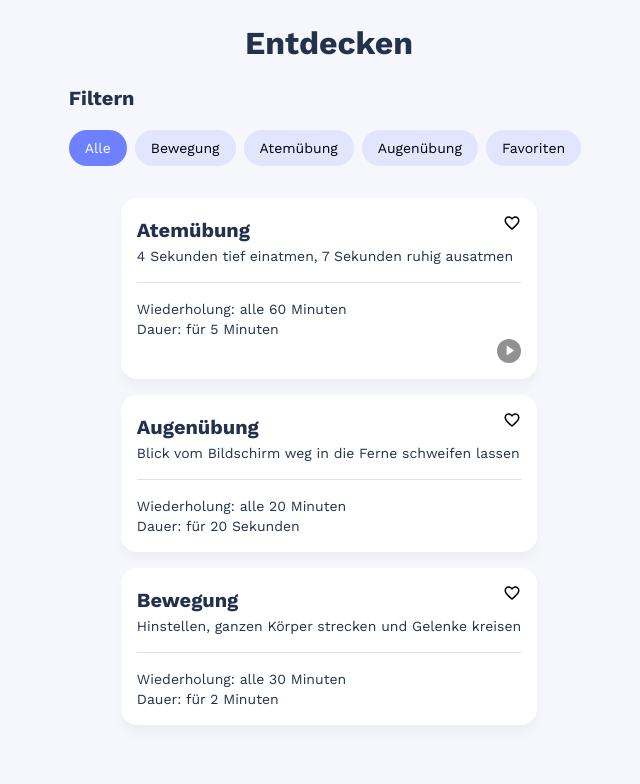
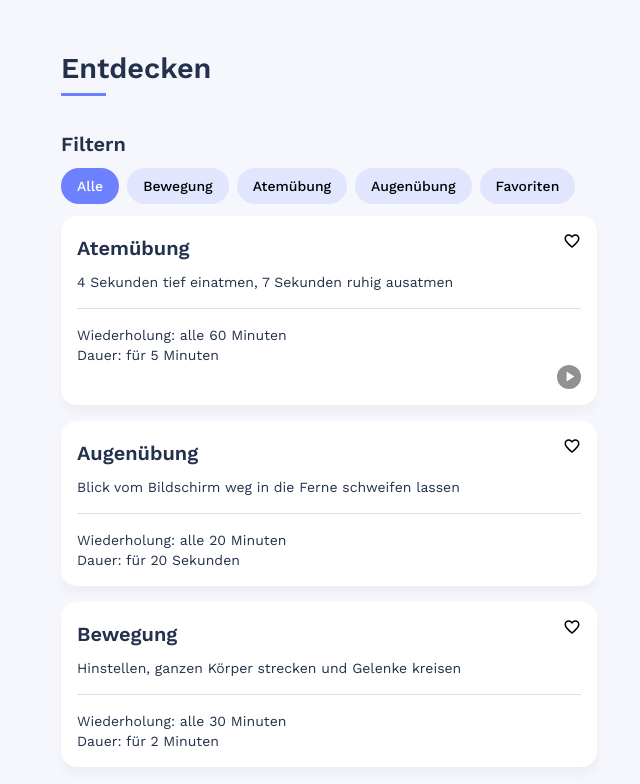
Before and after one commit to magdalenakierat/capstone-project, a React (Create React App) app: page / in a window 1280 px wide. Shown: the top 784 px of the page, without its empty margins (311-951 px from the left). Built offline with nearby package versions, Linux system fonts and the light colour scheme.

Commit message:
update filter buttons

```diff
--- a/src/App.js
+++ b/src/App.js
@@ -17,11 +17,10 @@ export default function App() {
 }
 
 const StyledWrapper = styled.main`
-  max-width: 860px;
+  max-width: 600px;
   margin: 0 auto;
-  padding: 24px;
+  padding: 2rem;
   display: flex;
   flex-direction: column;
-  align-items: center;
-  gap: 20px;
+  align-items: left;
 `;
--- a/src/GlobalStyles.js
+++ b/src/GlobalStyles.js
@@ -12,6 +12,7 @@ export default styled.createGlobalStyle`
 
   :root {
     --primary-color: #6d81fe;
+    --primary-color-light: rgba(109, 129, 254, 0.15);
     --secondary-color: #ff9575;
     --text-color: #23314c;
     --body-background-color: #f6f7fc;
@@ -24,9 +25,18 @@ export default styled.createGlobalStyle`
     color: var(--text-color);
   }
 
+  h1 {
+    font-size: 1.8rem;
+    line-height: 2.5rem;
+    font-weight: 600;
+    margin: 1rem 0 2rem 0;
+  }
+
   h2 {
     font-size: 1.25rem;
     line-height: 2rem;
+    font-weight: 600;
+    margin: 0 0 0.5rem 0;
   }
 
   p {
--- a/src/components/CategoryList/CategoryList.js
+++ b/src/components/CategoryList/CategoryList.js
@@ -21,7 +21,7 @@ export default function CategoryList({onFilter, filter}) {
 const StyledCategoryList = styled.ul`
   display: flex;
   flex-wrap: wrap;
-  margin: 1rem 0 0.25rem 0;
+  margin: 0.5rem 0 0.25rem 0;
 `;
 
 const StyledCategoryListItem = styled.li`
@@ -31,15 +31,15 @@ const StyledCategoryListItem = styled.li`
 const StyledButton = styled.button`
   border-radius: 1.25rem;
   border: none;
-  background: ${props => (props.isFilter ? '#6d81fe' : 'rgba(109, 129, 254, 0.15)')};
+  background: ${props => (props.isFilter ? 'var(--primary-color)' : 'var(--primary-color-light)')};
   color: ${props => (props.isFilter ? '#fff' : '#000')};
   font-size: 0.875rem;
-  font-weight: 400;
+  font-weight: 500;
   line-height: 1.25rem;
   padding: 0.5rem 1rem;
   margin: 0 0.5rem 0.5rem 0;
   &:hover {
-    background-color: #6d81fe;
+    background-color: var(--primary-color);
     color: #fff;
   }
 `;
--- a/src/pages/HomePage.js
+++ b/src/pages/HomePage.js
@@ -3,6 +3,7 @@ import Cards from '../components/Cards/Cards';
 import CategoryList from '../components/CategoryList/CategoryList';
 import db from '../db';
 import {loadFromLocalStorage, writeToLocalStorage} from '../util/LocalStorage';
+import styled from 'styled-components';
 
 export default function HomePage() {
   const [filter, setFilter] = useState('Alle');
@@ -33,7 +34,7 @@ export default function HomePage() {
 
   return (
     <>
-      <h1>Entdecken</h1>
+      <StyledH1>Entdecken</StyledH1>
       <section>
         <h2>Filtern</h2>
         <CategoryList filter={filter} onFilter={handleFilter} />
@@ -42,3 +43,17 @@ export default function HomePage() {
     </>
   );
 }
+
+const StyledH1 = styled.h1`
+  display: inline-block;
+  padding-bottom: 0.5rem;
+  position: relative;
+  &:before {
+    content: '';
+    position: absolute;
+    width: 2.8rem;
+    height: 3px;
+    bottom: 0;
+    border-bottom: 3px solid var(--primary-color);
+  }
+`;
```
